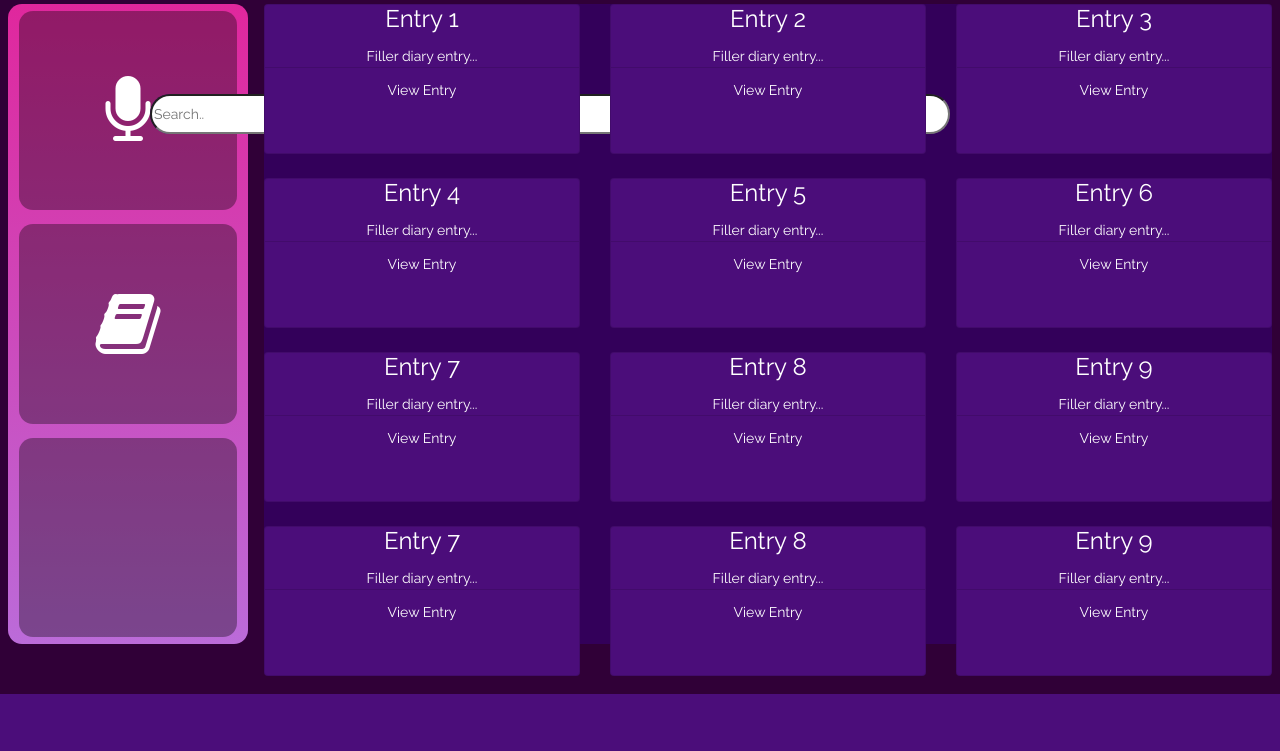
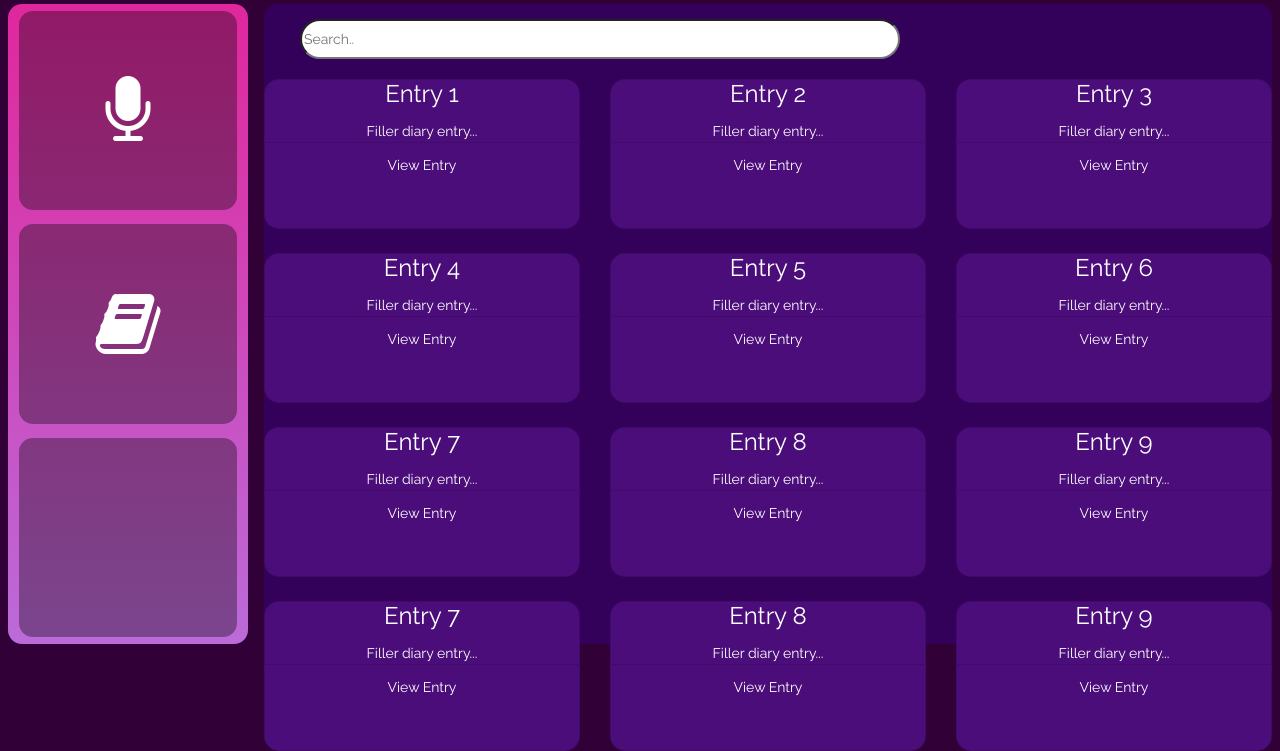
Before and after one commit to jacquelynchow/pennappsxxi, a Flask app: page /entries in a window 1280 px wide. Shown: the part 106-857 px from the top of the page. Before the commit the page ends 800 px from the top, so only its background shows below. Run offline with Flask 2, Linux system fonts and the light colour scheme; some libraries are stand-ins or nearby versions.

Commit message:
updted entries

```diff
--- a/app/static/styles/styles.css
+++ b/app/static/styles/styles.css
@@ -354,15 +354,15 @@ main#recording-space {
 
 .search {
   position: absolute;
-  top: 200px;
-  left: 150px;
+  top: 125px;
+  left: 300px;
   background-color: #4B0D7A;
   border-radius: 50px;
 }
 
 /* Style the search box inside the navigation bar */
 .search input[type=text] {
-  width: 800px;
+  width: 600px;
   height: 40px;
   left: 425px;
   top: 175px;
@@ -371,10 +371,12 @@ main#recording-space {
 }
 
 .card {
-  background: #4B0D7A;
+  top: 75px;
+  background-color: #4B0D7A;
   height: 150px;
   width: 150px;
   color: white;
+  border-radius: 15px;
 }
 
 .card-footer {
```
